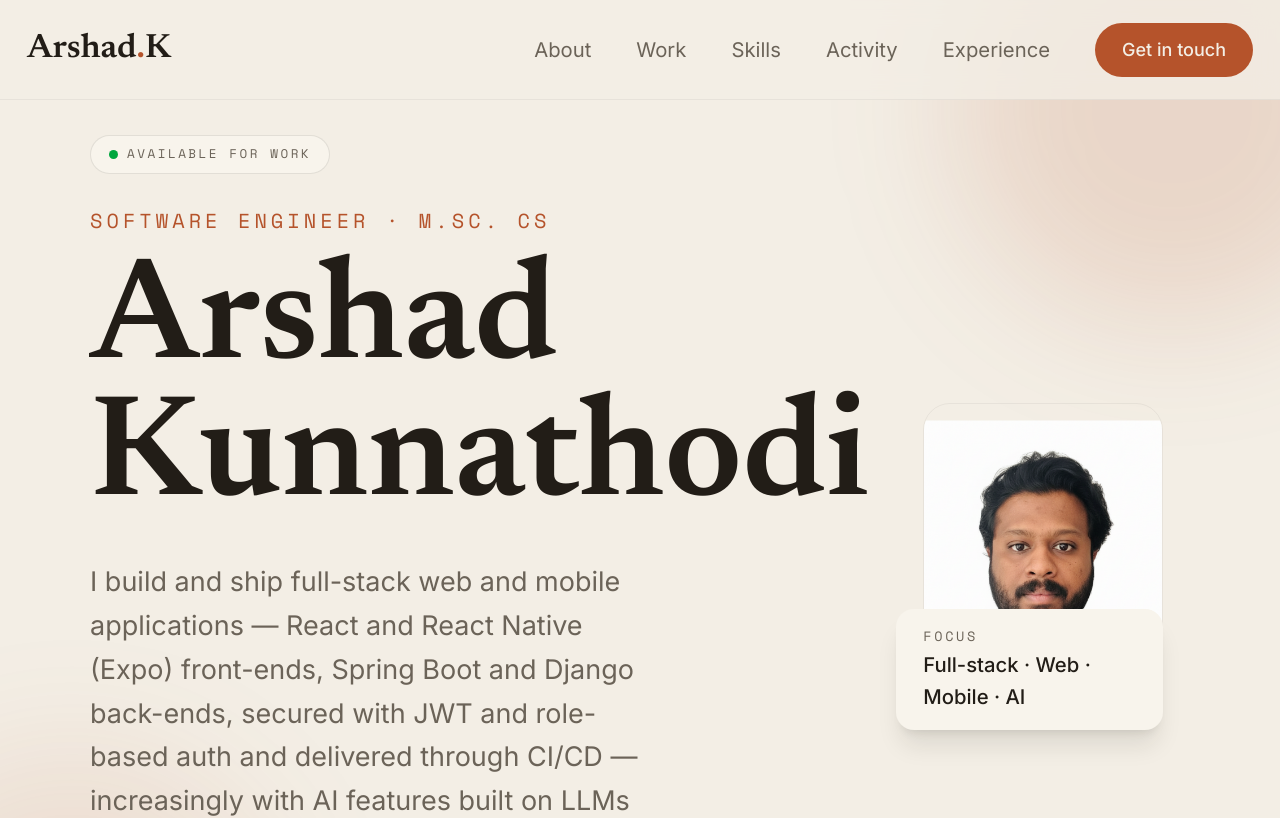
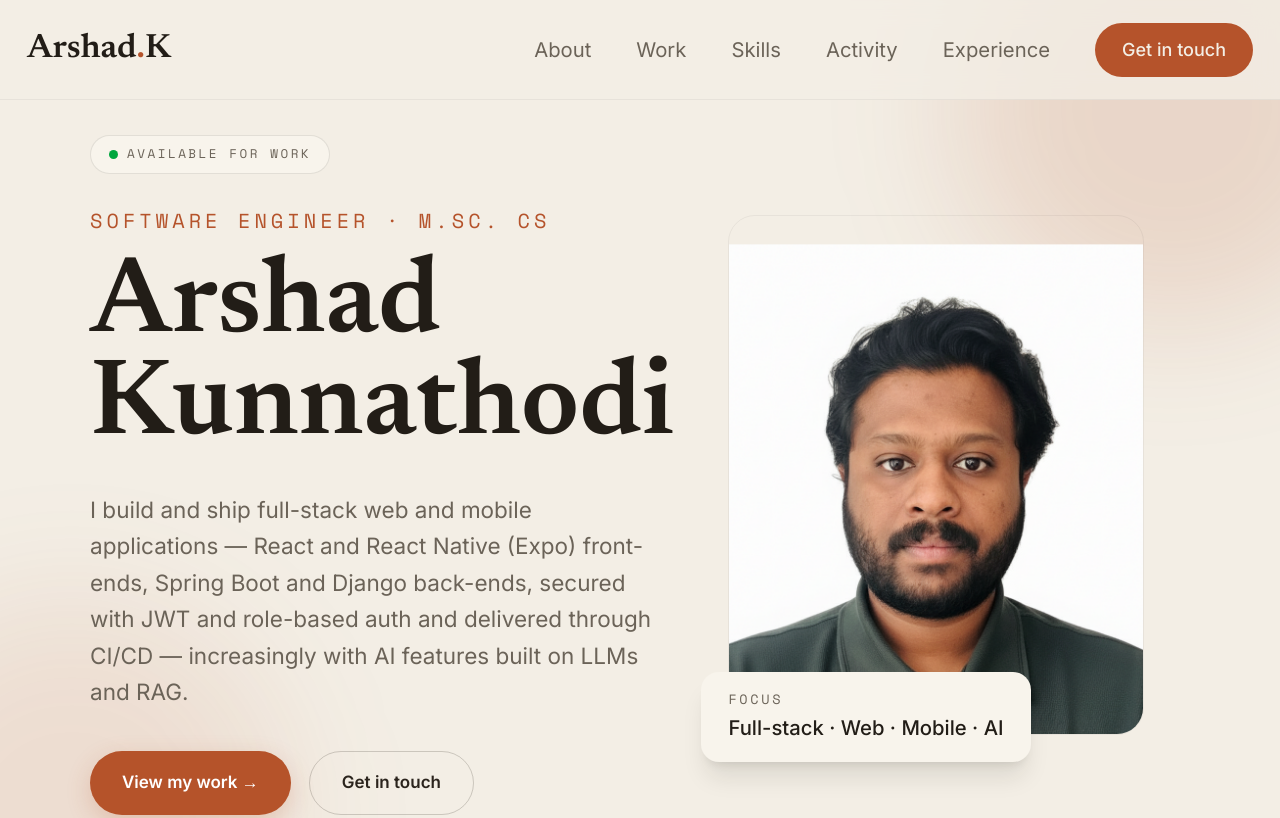
Before and after one commit to Arshad9633/Portfolio-Web, a React (Vite) app: page / in a window 1280 px wide. Shown: the top 818 px of the page. Built offline with nearby package versions, Linux system fonts and the light colour scheme; no server answers.

Commit message:
Reduced the size from hero section.

```diff
--- a/src/components/sections/Hero.jsx
+++ b/src/components/sections/Hero.jsx
@@ -40,14 +40,14 @@ export default function Hero() {
 
           <motion.h1
             variants={item}
-            className="mt-4 font-display text-9xl font-semibold leading-[0.95] text-ink sm:text-78xl"
+            className="mt-4 font-display text-7xl font-semibold leading-[0.95] text-ink sm:text-8xl"
           >
             Arshad
             <br />
             Kunnathodi
           </motion.h1>
 
-          <motion.p variants={item} className="mt-7 max-w-lg text-2xl leading-relaxed text-muted">
+          <motion.p variants={item} className="mt-7 max-w-lg text-xl leading-relaxed text-muted">
             I build and ship full-stack web and mobile applications — React and
             React Native (Expo) front-ends, Spring Boot and Django back-ends,
             secured with JWT and role-based auth and delivered through CI/CD —
```
